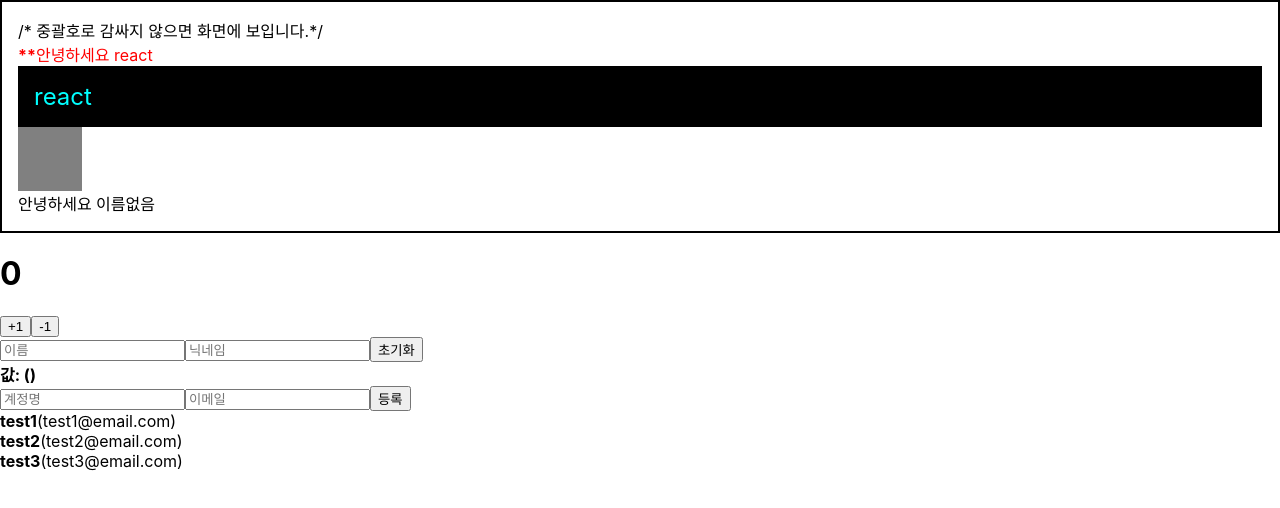
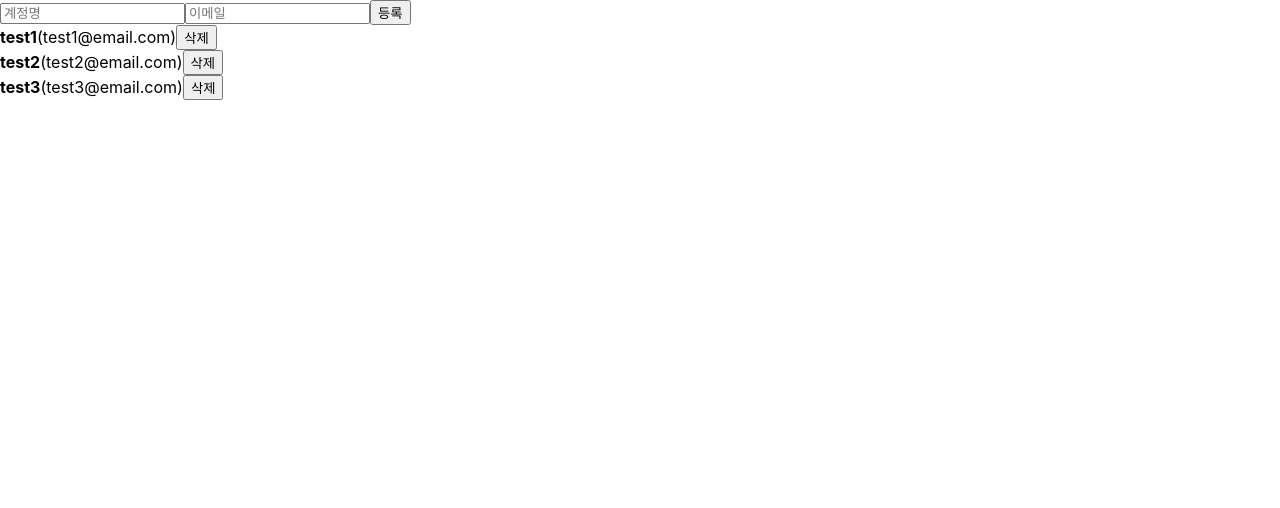
Before and after one commit to eagleduk/morden-react, a React (Create React App) app in the folder begin-react/: page / in a window 1280 px wide. Shown: the top 508 px of the page. Built offline with nearby package versions, Linux system fonts and the light colour scheme.

Commit message:
10. 배열에 항목 삭제하기 - 불변성을 유지하기위해 filter 를 사용하는게 효율적 - 버튼 및 이벤트에 함수호출로 함수를 실행해야 하고 그냥 함수 호출을 하면 랜더링시 이벤트를 발생하지 않아도 함수가 실행된다.

```diff
--- a/begin-react/src/App.js
+++ b/begin-react/src/App.js
@@ -1,23 +1,10 @@
 import React, {useRef, useState} from 'react';
-import Hello from './Hello';
-import Wrapper from "./Wrapper";
-import Counter from './Counter';
 
 import "./App.css";
-import InputSample from './InputSample';
 import UserList from './UserList';
 import CreateUser from './CreateUser';
 
 function App() {
-  const name = "react";
-
-  const style = {
-    backgroundColor: "black",
-    color: "aqua",
-    fontSize: 24, // 기본단위 px
-    padding: "1rem" // 다른 단위 사용 시 문자열로 설정
-  }
-
   const [users, setUsers] = useState([
     {
         id: 1,
@@ -34,7 +21,7 @@
         username: "test3",
         email: "test3@email.com"
     }
-]);
+  ]);
 
   const nextId = useRef(4);
 
@@ -64,39 +51,29 @@
 
   const onChange = e => {
 
-    const {name,value} = e.target;
+  const {name,value} = e.target;
     setInputs({
       ...inputs,
       [name]: value
     })
   };
 
+  const onRemove = id => {
+    setUsers(users.filter(user => user.id != id));
+  }
+
   return (
     <>
-      <Wrapper>
-      {/* 주석은 화면에 보이지 않습니다.*/}
-      /* 중괄호로 감싸지 않으면 화면에 보입니다.*/
-        <Hello name="react"
-                color="red"
-                isSpecial // boolean 값을 설정할 시에는 값의 이름만 지정해 주어도 true 값이 된다.
-          // 화면에 보이지 않습니다.
-        />
-        <div style={style}>{name}</div>
-        <div className="gray-box"></div>
-        <Hello />
-      </Wrapper>
-
-      <Counter />
-
-      <InputSample />
-
       <CreateUser
         username={username}
         email={email}
         onChange={onChange}
         onCreate={onCreate}
       />
-      <UserList users={users}/>
+      <UserList
+        users={users}
+        onRemove={onRemove}
+      />
     </>
   );
 }
--- a/begin-react/src/UserList.js
+++ b/begin-react/src/UserList.js
@@ -1,20 +1,31 @@
 import React from "react";
 
-function User({user}) {
+function User({user, onRemove}) {
+    const {username, email, id} = user;
     return (
         <div>
-            <b>{user.username}</b><span>({user.email})</span><br />
+            <b>{username}</b>
+            <span>({email})</span>
+            <button onClick={() => onRemove(id)}>삭제</button>
         </div>
     );
 }
 
-function UserList({users}) {
+function UserList({users, onRemove}) {
 
     return (
         <div>
             {
                 // key 값이 있어야 효율적으로 랜더링을 할 수 있다.
-                users.map((user,index) => (<User user={user} key={user.id}/>))
+                users.map(
+                    (user,index) => (
+                    <User
+                        user={user}
+                        key={user.id}
+                        onRemove={onRemove}
+                    />
+                    )
+                )
             }
         </div>
     )
```
Also changed, not shown: 1 other file (tests, documents, lock files or other folders).
